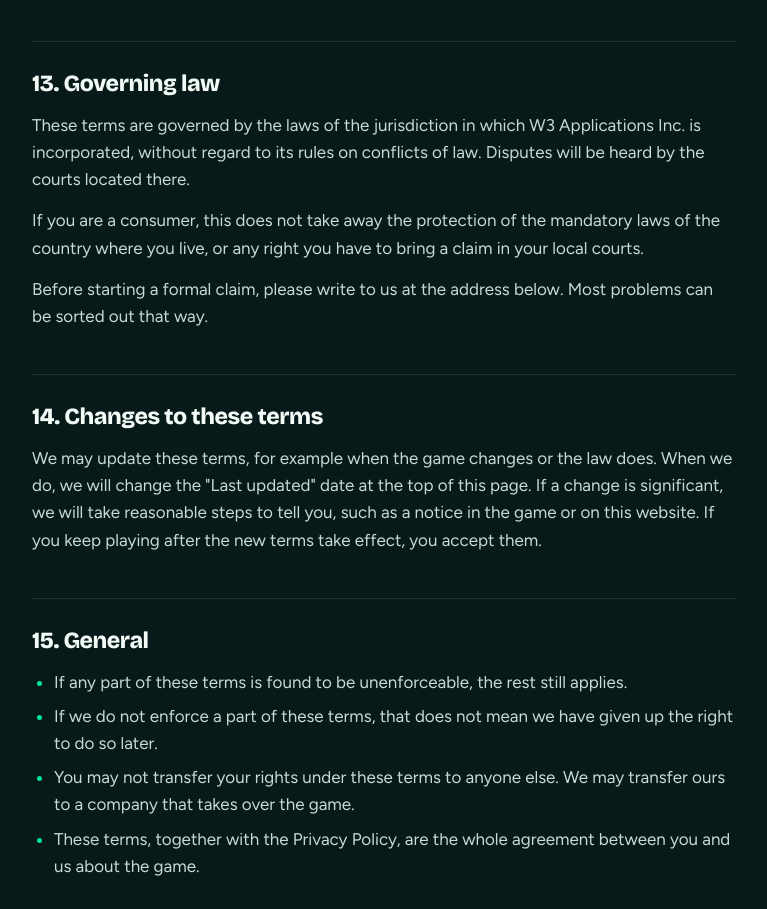
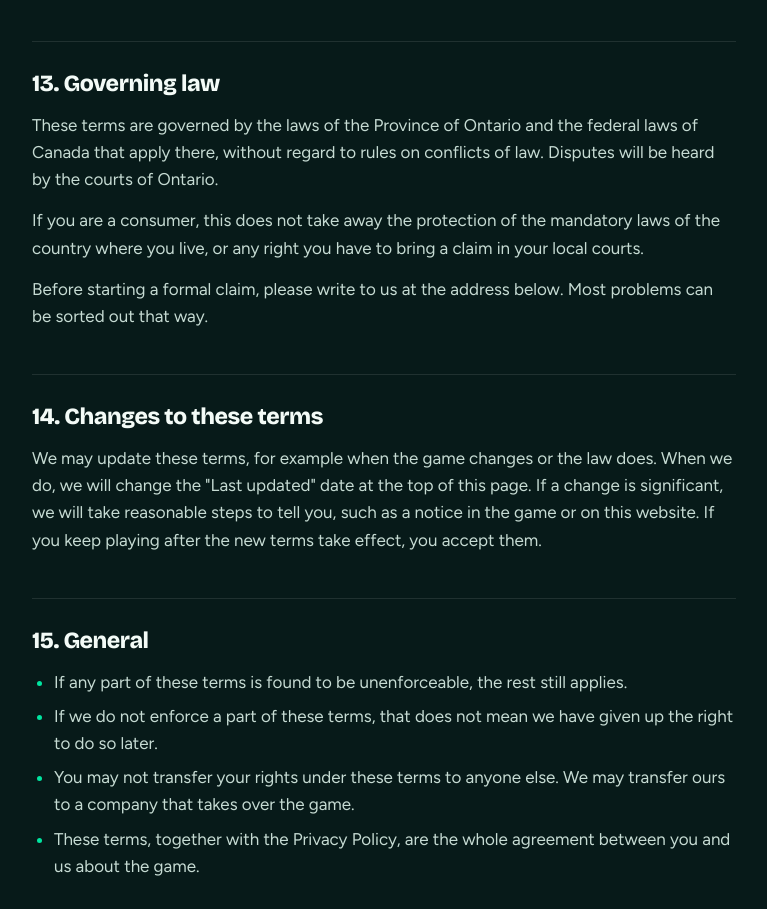
Before and after one commit to w3applications/eco_builder_site, a plain HTML site: page terms-of-service.html in a window 1280 px wide. Shown: the part 5608-6517 px from the top of the page, without its empty margins (342-1109 px from the left). Drawn offline with Linux system fonts and the light colour scheme.

Commit message:
fix: name Ontario as the governing law in the Terms of Service
Co-Authored-By: Claude Fable 5.2 <noreply@anthropic.com>

```diff
--- a/terms-of-service.html
+++ b/terms-of-service.html
@@ -160,7 +160,7 @@
           <p>Sections that by their nature should continue, including sections 6, 10, 11, 13 and 15, continue to apply after these terms end.</p>
 
           <h2 id="law">13. Governing law</h2>
-          <p>These terms are governed by the laws of the jurisdiction in which W3 Applications Inc. is incorporated, without regard to its rules on conflicts of law. Disputes will be heard by the courts located there.</p>
+          <p>These terms are governed by the laws of the Province of Ontario and the federal laws of Canada that apply there, without regard to rules on conflicts of law. Disputes will be heard by the courts of Ontario.</p>
           <p>If you are a consumer, this does not take away the protection of the mandatory laws of the country where you live, or any right you have to bring a claim in your local courts.</p>
           <p>Before starting a formal claim, please write to us at the address below. Most problems can be sorted out that way.</p>
 
```
